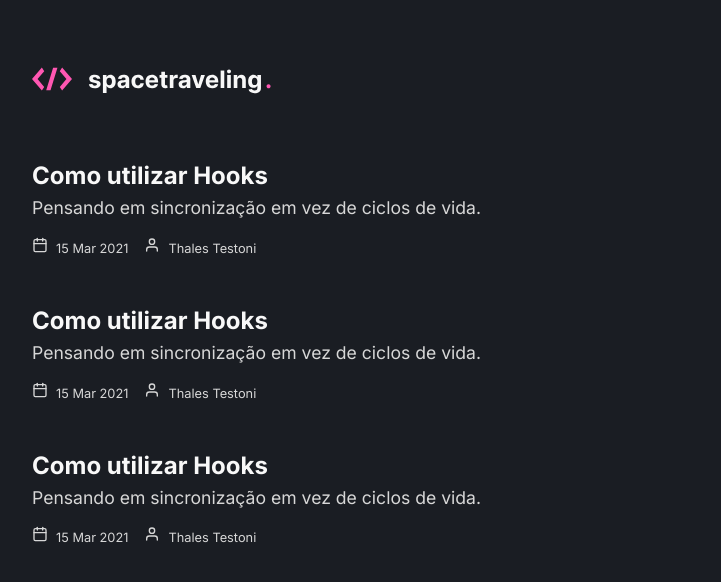
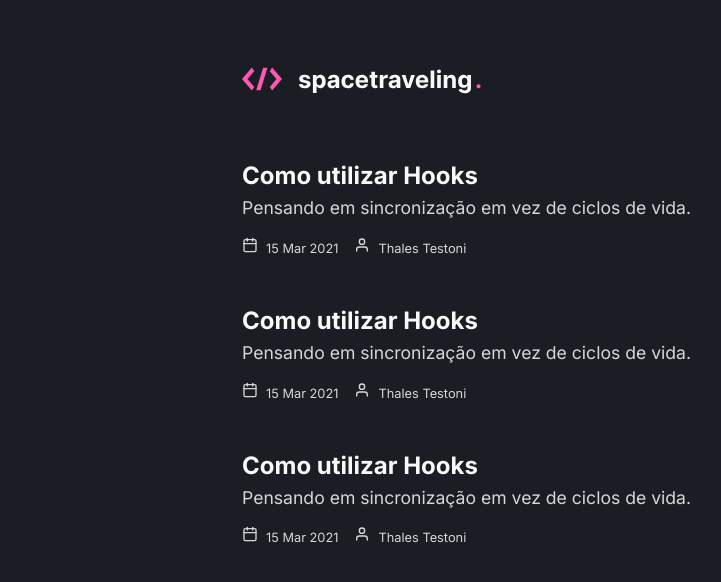
Before and after one commit to thalestestoni/ignite-nextjs, a Next.js app: page / in a window 1280 px wide. Shown: the top 582 px of the page, without its empty margins (80-801 px from the left). Built offline with nearby package versions, Linux system fonts and the light colour scheme.

Commit message:
Ajuste layout pagina posts

```diff
--- a/src/pages/home.module.scss
+++ b/src/pages/home.module.scss
@@ -3,7 +3,7 @@
 }
 
 .headerContent {
-  max-width: 1120px;
+  max-width: 700px;
   height: 10rem;
   margin: 0 auto;
   padding: 0 2rem;
@@ -13,7 +13,7 @@
 }
 
 .contentContainer {
-  max-width: 1120px;
+  max-width: 700px;
   margin: 0 auto;
   padding: 0 2rem;
 }
```
